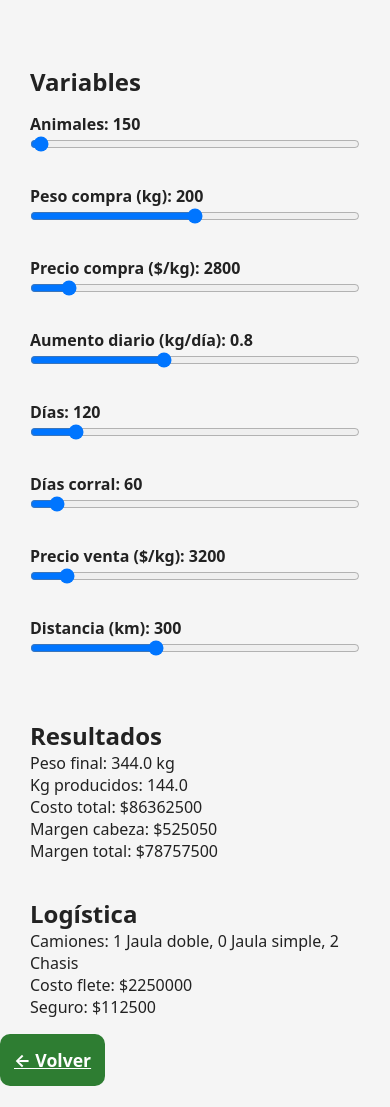
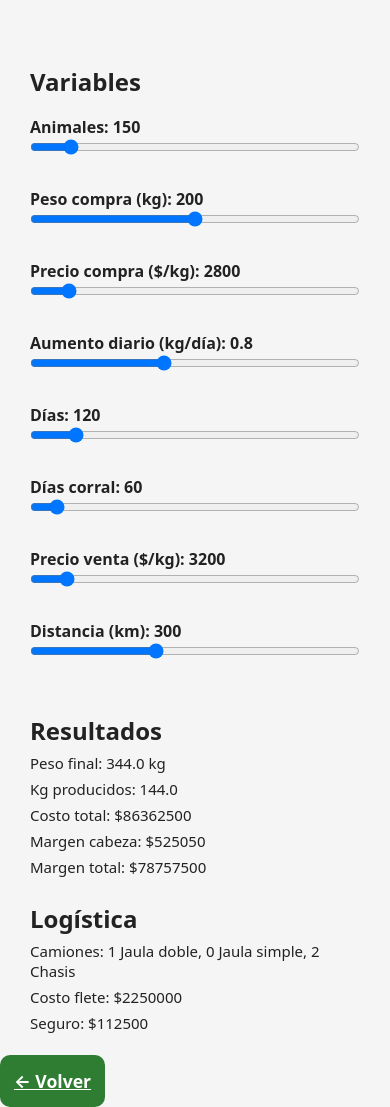
Before and after one commit to hernangaston/calculadora-ganadera, a plain HTML site: page productivo/simulador.html in a window 390 px wide. Before the commit the page ends 1086 px from the top, so only its background shows below. Drawn offline with Linux system fonts and the light colour scheme.

Commit message:
simulador con graficos y variables

```diff
--- a/productivo/simulador.css
+++ b/productivo/simulador.css
@@ -1,57 +1,79 @@
+/* ===== LAYOUT GENERAL ===== */
+
 .simulador-layout {
 
     display: grid;
-    grid-template-columns: 1fr 1fr 1fr;
+    grid-template-columns: 300px 1fr 320px;
+
     gap: 40px;
 
+    max-width: 1200px;
+    margin: auto;
     padding: 30px;
+
+    align-items: start;
 
 }
 
-/* columnas */
+
+/* ===== COLUMNAS ===== */
 
 .resultados {
 
-    order: 1;
+    position: sticky;
+    top: 20px;
 
 }
 
 .graficos {
 
-    order: 2;
+    min-height: 500px;
 
 }
 
-.variables {
+.variables {}
 
-    order: 3;
+
+/* ===== SLIDERS ===== */
+
+label {
+
+    display: block;
+    margin-top: 18px;
+    font-weight: 600;
+
+}
+
+input[type="range"] {
+
+    width: 100%;
+    margin-bottom: 15px;
 
 }
 
 
-/* sliders */
+/* ===== RESULTADOS ===== */
 
-input[type="range"] {
+.resultados p {
 
-    width: 100%;
-    margin-bottom: 18px;
+    margin: 6px 0;
+    font-size: 15px;
 
 }
 
-label {
+.resultados h2 {
 
-    display: block;
-    margin-top: 15px;
-    font-weight: bold;
+    margin-top: 25px;
 
 }
 
 
-/* placeholder grafico */
+/* ===== AREA DE GRAFICOS ===== */
 
 .placeholder-grafico {
 
-    height: 400px;
+    height: 420px;
+
     border: 2px dashed #ccc;
 
     display: flex;
@@ -59,19 +81,55 @@ label {
     justify-content: center;
 
     color: #888;
+    font-size: 14px;
 
 }
 
-@media (max-width: 900px) {
+
+/* ===== RESPONSIVE ===== */
+
+@media (max-width:700px) {
 
     .simulador-layout {
 
         grid-template-columns: 1fr;
-        gap: 10px;
+        gap: 15px;
 
     }
 
-    /* orden celular */
+    /* orden mobile */
+
+    .variables {
+
+        order: 1;
+
+    }
+
+    .resultados {
+
+        order: 2;
+
+        position: static;
+
+    }
+
+    .graficos {
+
+        display: none;
+
+    }
+
+}
+
+/* ===== MOBILE ===== */
+
+@media screen and (max-width: 700px) {
+
+    .simulador-layout {
+        grid-template-columns: 1fr;
+    }
+
+    /* orden en celular */
 
     .variables {
         order: 1;
@@ -79,11 +137,11 @@ label {
 
     .resultados {
         order: 2;
+        position: static;
     }
 
     .graficos {
         order: 3;
-        display: none;
     }
 
 }
--- a/productivo/simulador.html
+++ b/productivo/simulador.html
@@ -7,6 +7,7 @@
     <title>Simulador de Invernada</title>
     <link rel="stylesheet" href="/styles.css">
     <link rel="stylesheet" href="/productivo/simulador.css">
+    <meta name="viewport" content="width=device-width, initial-scale=1.0">
 
 </head>
 
@@ -54,7 +55,7 @@
             <label>
                 Animales: <span id="animalesValor">150</span>
             </label>
-            <input type="range" id="animales" min="50" max="10000" value="150">
+            <input type="range" id="animales" min="50" max="1000" value="150">
 
             <label>
                 Peso compra (kg): <span id="pesoCompraValor">200</span>
```
